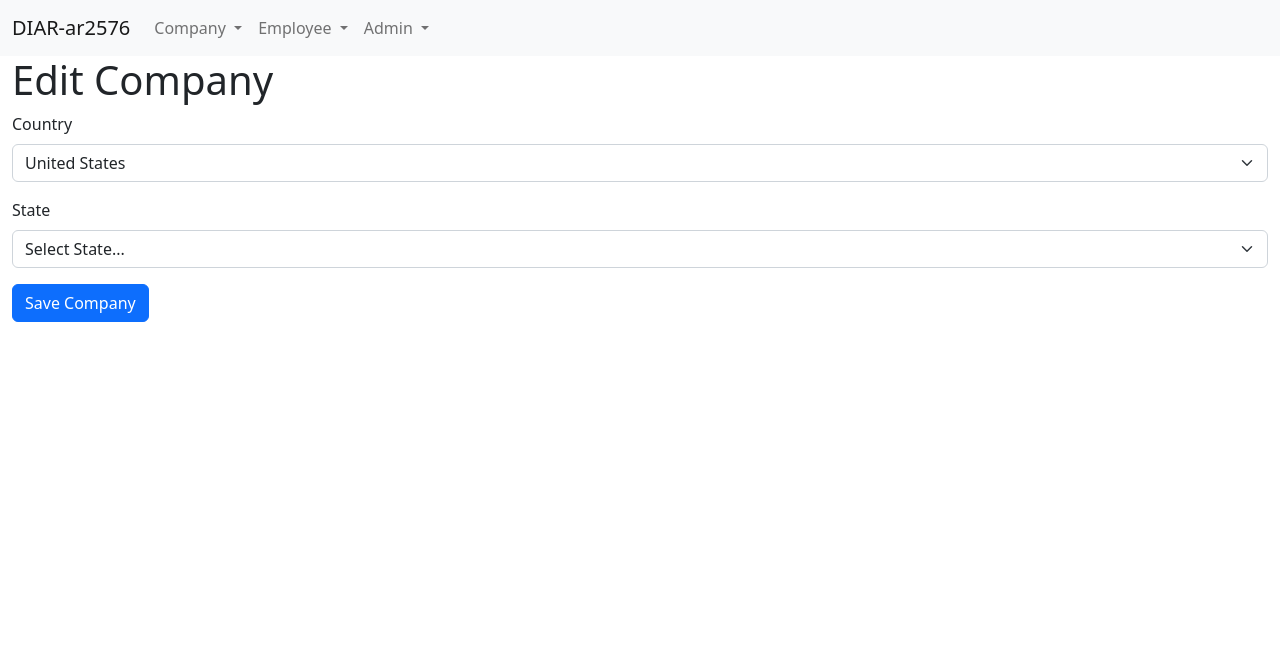
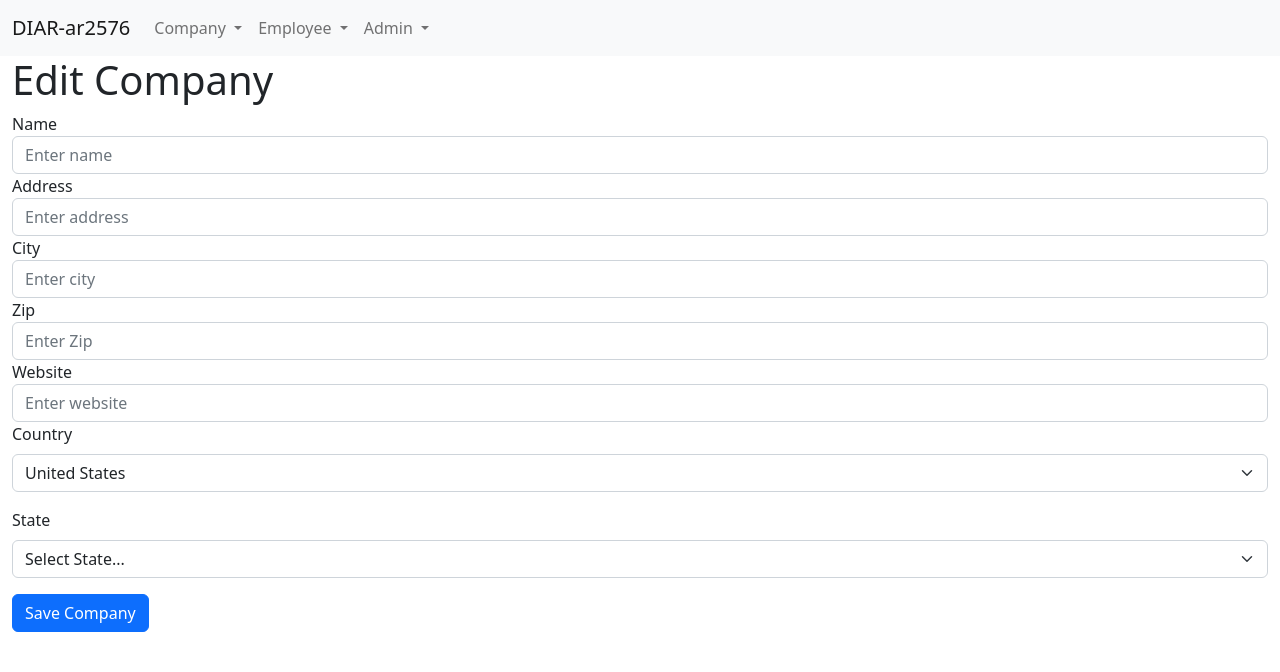
Before and after one commit to AaqibRafiulla/IS601-007, a Flask app: page /company/edit in a window 1280 px wide. Shown: the top 672 px of the page. Run offline with Flask 2, Linux system fonts and the light colour scheme.

Commit message:
added code to edit_company.html file

```diff
--- a/BusinessManagement/templates/edit_company.html
+++ b/BusinessManagement/templates/edit_company.html
@@ -13,6 +13,27 @@
             website
             and prefill the fields with loaded company data
             #}
+            {# Generated fields for name, address, city, website to edit company - Aaqib Rafiulla, ar2576, Dec 3, 2022 #}
+            <div class="form-group">
+                <label for="name">Name</label>
+                <input type="text" class="form-control" id="name"  placeholder="Enter name" name="name" value="{{row.name}}">
+              </div>
+              <div class="form-group">
+                <label for="address">Address</label>
+                <input type="text" class="form-control" id="address" placeholder="Enter address" name="address" value="{{row.address}}">
+              </div>
+              <div class="form-group">
+                <label for="city">City</label>
+                <input type="text" class="form-control" id="city" placeholder="Enter city" name="city" value="{{row.city}}">
+              </div>
+              <div class="form-group">
+                <label for="zipcode">Zip</label>
+                <input type="text" class="form-control" id="zipcode" placeholder="Enter Zip" name="zip" value="{{row.zip}}">
+              </div>
+              <div class="form-group">
+                <label for="website">Website</label>
+                <input type="text" class="form-control" id="website" placeholder="Enter website" name="website" value="{{row.website}}">
+              </div>
             {# use this for country/state selection #}
             {% include "country_state_selector.html" %}
             <input type="submit" class="btn btn-primary" value="Save Company" />
```
